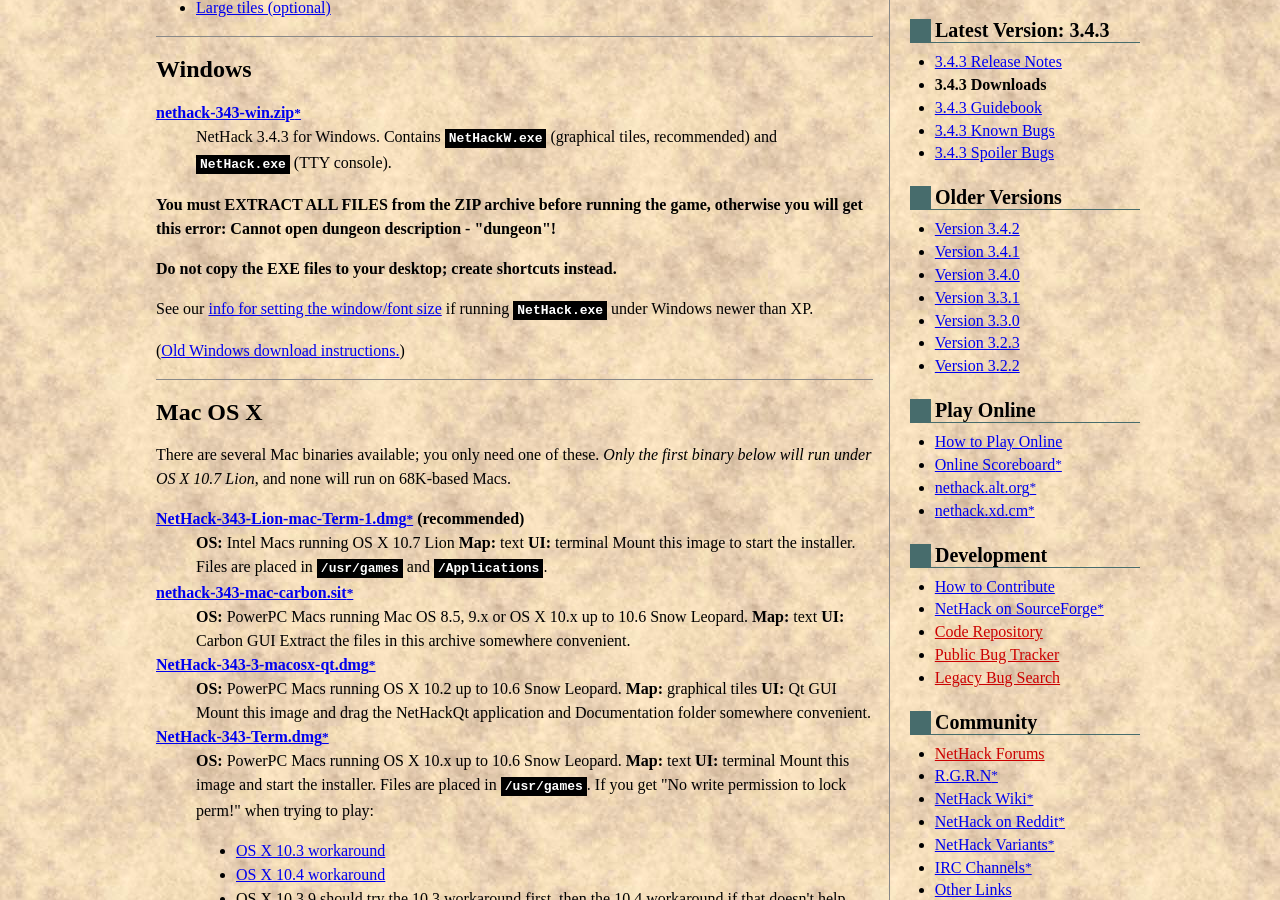
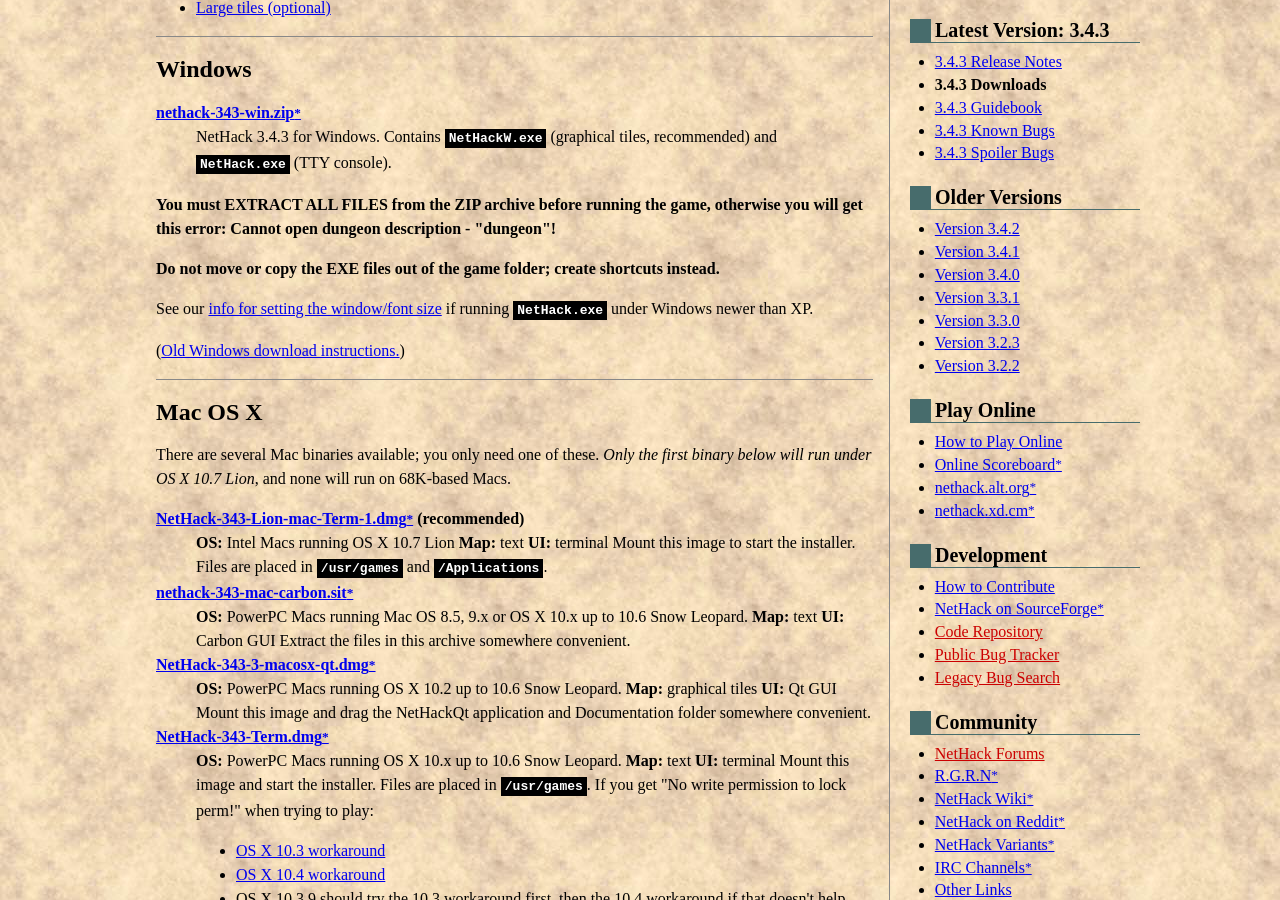
Before and after one commit to tung/nethack-www, a Jekyll site: the page built from v343/downloads.md, in a window 1280 px wide and 900 px high, scrolled down 634 px. Built offline with Jekyll 4.4.1, drawn with Linux system fonts in a browser that asks for light colours.

Commit message:
Clarify note for Windows players in 3.4.3 Downloads page
The old note made it sound like the game should not be extracted to the
desktop, so tweak it to say what it actually means instead.

```diff
--- a/v343/downloads.md
+++ b/v343/downloads.md
@@ -15,7 +15,7 @@
 
 **You must EXTRACT ALL FILES from the ZIP archive before running the game, otherwise you will get this error: Cannot open dungeon description - "dungeon"!**
 
-**Do not copy the EXE files to your desktop; create shortcuts instead.**
+**Do not move or copy the EXE files out of the game folder; create shortcuts instead.**
 
 See our [info for setting the window/font size](bugmore/vista-win7.txt) if running `NetHack.exe` under Windows newer than XP.
 
```
